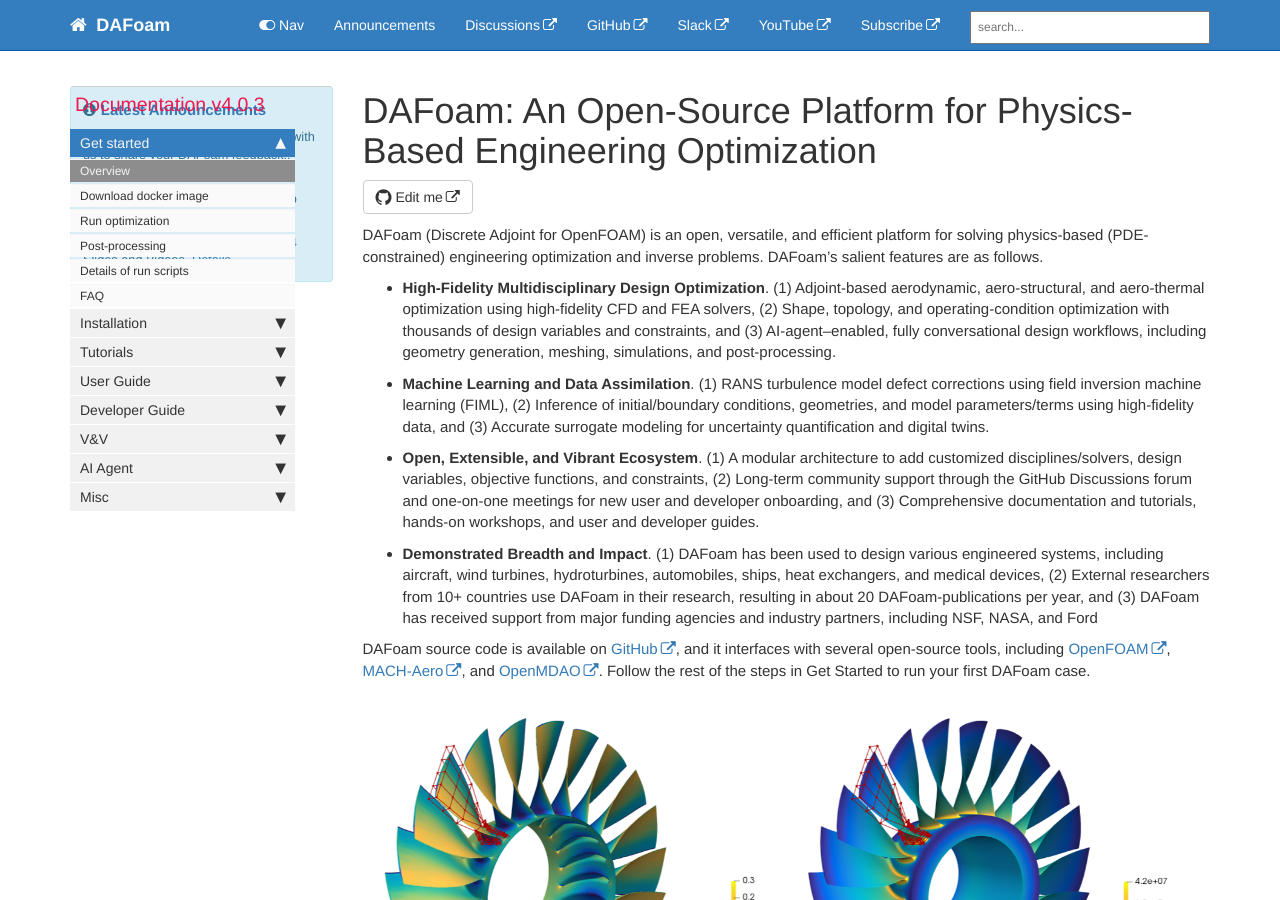
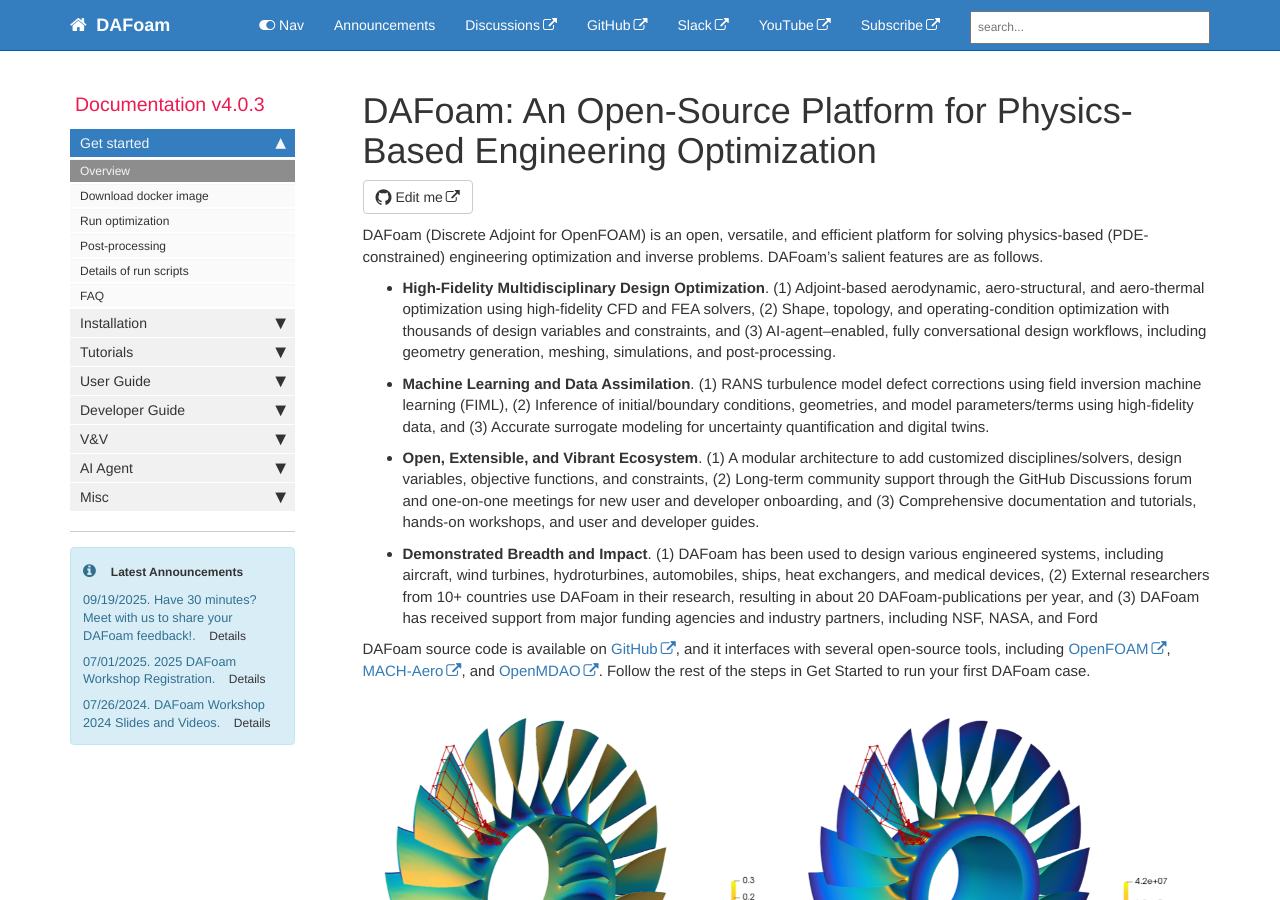
Before and after one commit to DAFoam/DAFoam.github.io, a Jekyll site: the page built from index.md, in a window 1280 px wide and 900 px high. Built offline with Jekyll 4.4.1, drawn with Linux system fonts in a browser that asks for light colours; comment, search, counter and statistics services are not loaded.

Commit message:
content update

```diff
--- a/_includes/sidebar.html
+++ b/_includes/sidebar.html
@@ -52,9 +52,8 @@
              <a href="#" id="collapseAll">Collapse All</a> | <a href="#" id="expandAll">Expand All</a>
          </p>
          -->
-</ul>
-
-<div class="alert alert-info" role="alert" style="margin: 15px 0 0 0; padding: 12px; background-color: #d9edf7 !important; border-top: 1px solid #ccc;">
+  <li style="list-style: none; margin-top: 20px; padding-top: 15px; border-top: 1px solid #ccc;">
+    <div class="alert alert-info" role="alert" style="margin: 0; padding: 12px; background-color: #d9edf7 !important;">
       <div style="margin-bottom: 8px;">
         <i class="fa fa-info-circle" style="display: inline-block; margin-right: 5px; background: transparent;"></i><b style="display: inline-block; background: transparent;"><a href="{{ site.baseurl }}/news.html" style="text-decoration: none; background: transparent;">Latest Announcements</a></b>
       </div>
@@ -64,6 +63,8 @@
         </div>
       {% endfor %}
     </div>
+  </li>
+</ul>
 
 <!-- this highlights the active parent class in the navgoco sidebar. this is critical so that the parent expands when you're viewing a page. This must appear below the sidebar code above. Otherwise, if placed inside customscripts.js, the script runs before the sidebar code runs and the class never gets inserted.-->
 <script>$("li.active").parents('li').toggleClass("active");</script>
```
Lines whose indentation alone changed are shown as unchanged.
